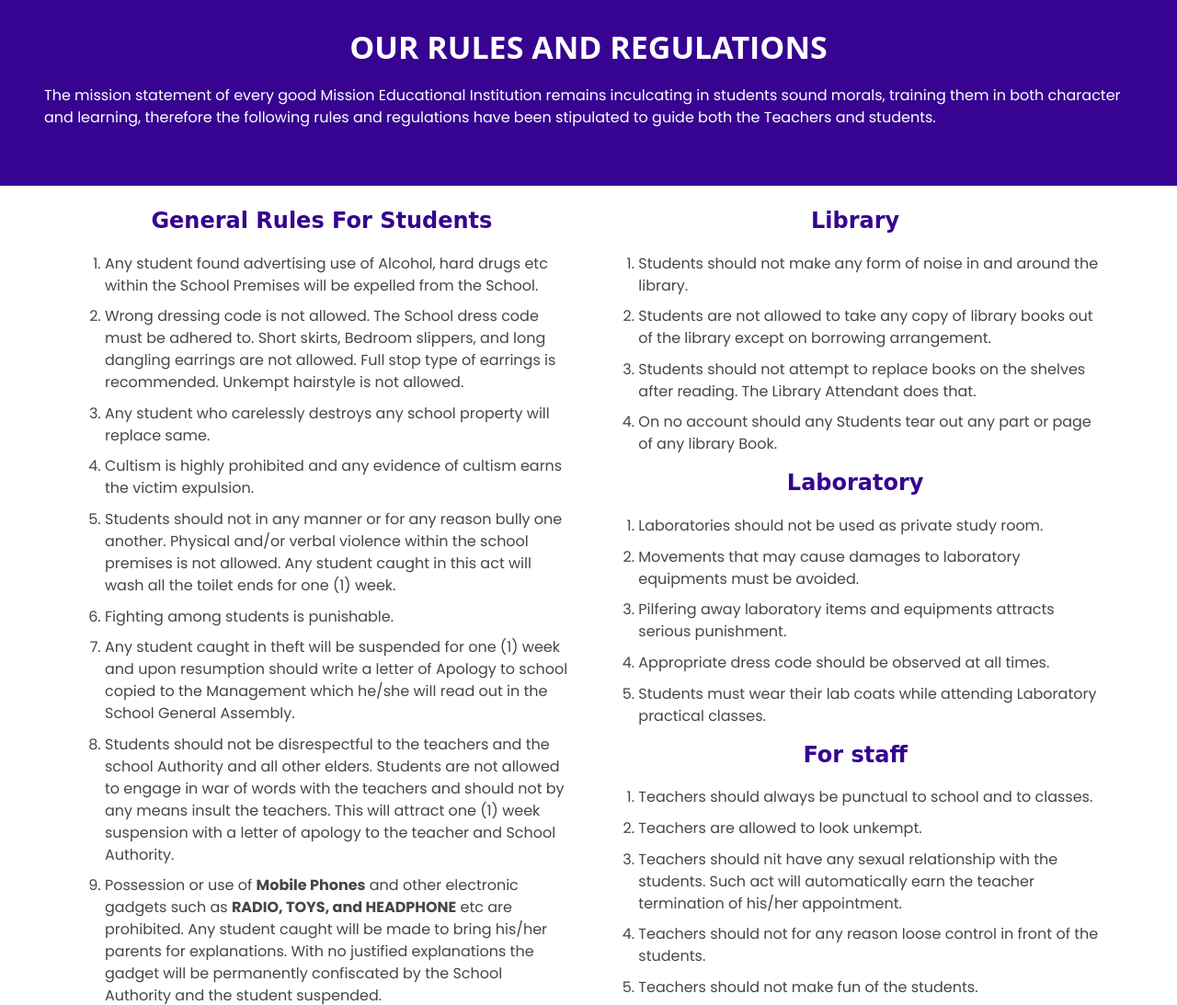
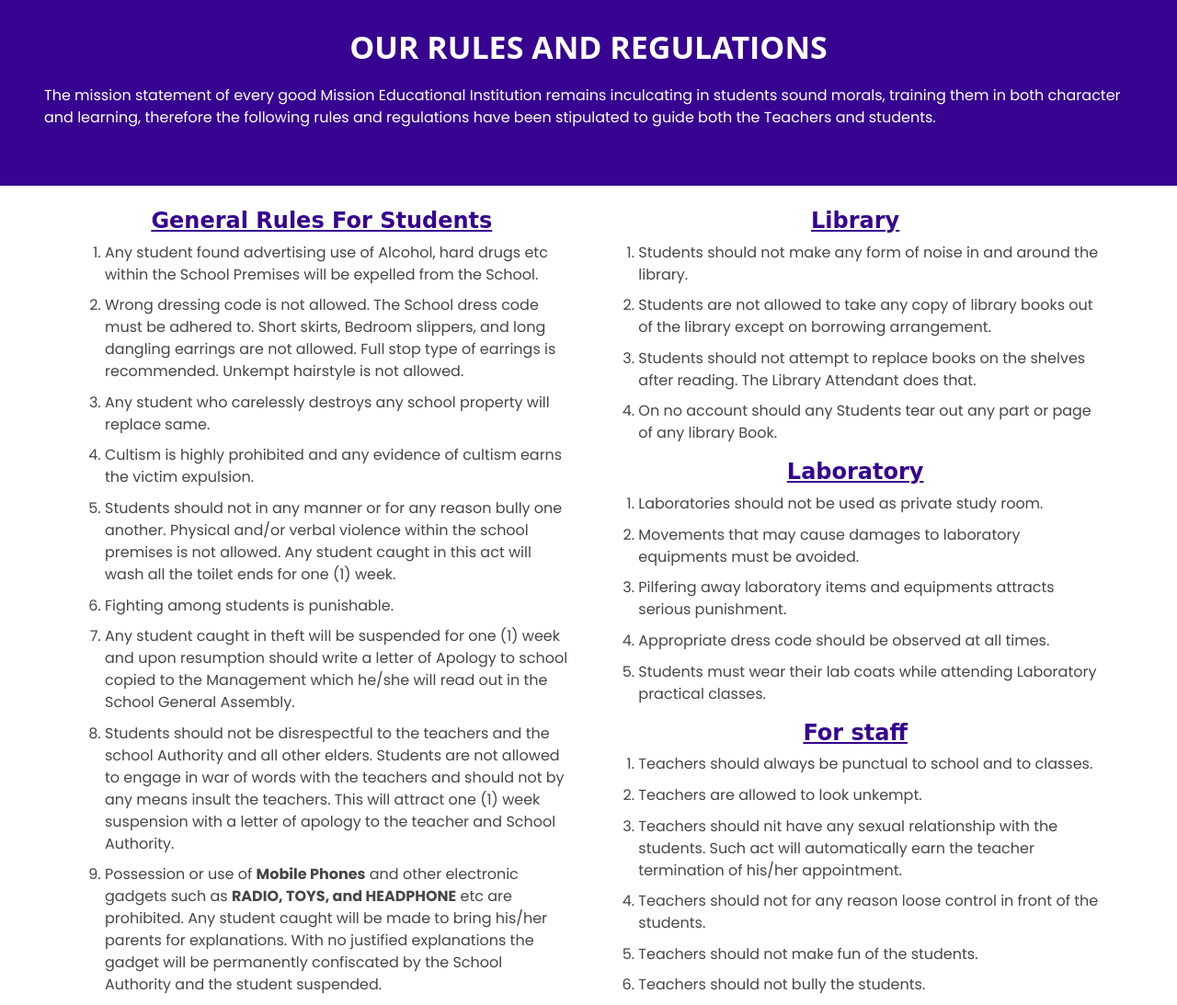
Before and after one commit to Emmadegreat/bishop-nkwoagu-college, a PHP site: page /html/about.html in a window 1280 px wide. Shown: the part 1901-2994 px from the top of the page at 92% size. Run offline with PHP 8.4, Linux system fonts and the light colour scheme.

Commit message:
codes optimized

```diff
--- a/assets/css/style.css
+++ b/assets/css/style.css
@@ -2272,7 +2272,9 @@ section {
   font-family: cursive;
   font-weight: 600;
   font-size: 1.5rem;
+  margin-bottom: 0.5rem;
   color: #360490;
+  text-decoration: underline;
 }
 
 .rules-part1{
```
